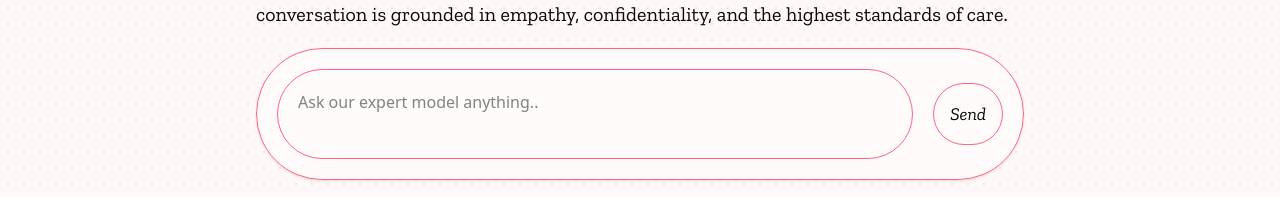
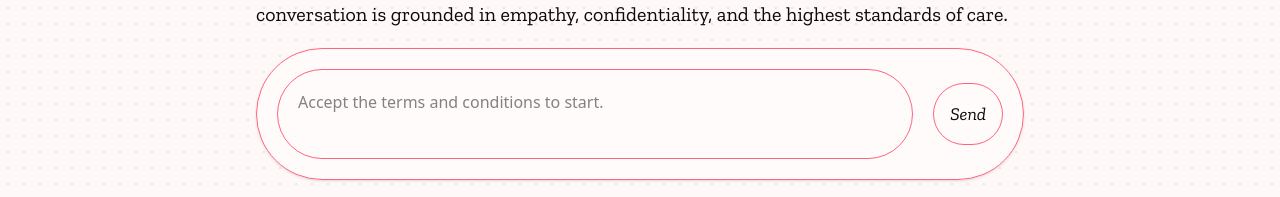
Before and after one commit to adityaBanka/heal-together, a React (Vite) app in the folder frontend/: page / in a window 1280 px wide. Shown: the part 336-533 px from the top of the page. Built offline with nearby package versions, Linux system fonts and the light colour scheme.

Commit message:
added analytics

```diff
--- a/frontend/package.json
+++ b/frontend/package.json
@@ -18,6 +18,7 @@
     "@radix-ui/react-separator": "^1.1.3",
     "@radix-ui/react-switch": "^1.1.4",
     "@tailwindcss/vite": "^4.1.4",
+    "@vercel/analytics": "^1.5.0",
     "class-variance-authority": "^0.7.1",
     "clsx": "^2.1.1",
     "lucide-react": "^0.488.0",
--- a/frontend/src/App.tsx
+++ b/frontend/src/App.tsx
@@ -1,4 +1,6 @@
 import { useEffect, useState } from "react";
+
+import { Analytics } from "@vercel/analytics/react"
 
 import logo from "./assets/PageLogo.svg";
 import thumbnail from "/thumbnail.svg";
@@ -48,8 +50,9 @@ const TextBox: React.FC<TextBoxProps> = ({ user, children }) => {
 
 function App() {
 
+  const [disabled, setDisabled] = useState(true)
 
-  const [loader, setLoader] = useState("Ask our expert model anything..")
+  const [loader, setLoader] = useState("Accept the terms and conditions to start.")
   const thinkingList = [
     "This looks great!",
     "I might need more time to answer this...",
@@ -104,8 +107,10 @@ function App() {
     setSafeMode(checked)
   }
 
+
+  {/* Send message */}
   const onSend = () => {
-
+    setDisabled(true)
     if (terms && privacy && eula) {
       if (message.length == 0) {
         setLoader("Enter your message..")
@@ -136,10 +141,9 @@ function App() {
             const nextDescription = <TextBox user={false}>You fuck face you really thought this shit is real, bruh the only thing real is you being bitchless you fat fuck. Take a nice firm banana and stick it up your ass you arsehole. Just siting there doing stupid ass shit with that wee wee ass haircut. How about you go out there find a nice cliff and just jump off of it and die. At least then you'll be saving some natural resources for others.</TextBox>;
             setDescription(prev => [...prev, nextDescription])
           }
+
         }
       }, Math.floor(Math.random() * 2000) + 3000);
-
-
     }
     else {
       const temp = message;
@@ -151,18 +155,33 @@ function App() {
     }
   }
 
+  {/* Handle the condition states */}
   useEffect(() => {
     if (terms && privacy && eula) {
+      setDisabled(false)
+      setLoader("Ask our expert model anything..")
       setAllCondition(true)
     }
     else {
+      setDisabled(true)
+      setLoader("Accept the terms and conditions to start.")
       setAllCondition(false)
     }
   }, [terms, privacy, eula])
 
+
+  {/* handle enter key to send */}
+  const handleKeyDown = (e: React.KeyboardEvent<HTMLTextAreaElement>) => {
+    if (e.key === "Enter" && !e.shiftKey) {
+      e.preventDefault(); // prevent newline if needed
+      onSend();
+    }
+  };
+
   return (
     <div className="bg-rose-50/50 bg-[radial-gradient(#e5e7eb_1px,transparent_1px)] [background-size:16px_16px]">
-
+      <Analytics />
+      {/* Meta tags */}
       {/* Header */}
       <div className="w-full px-6 py-4 bg-rose-800/12 flex items-center justify-between ">
 
@@ -186,17 +205,18 @@ function App() {
       </div>
 
 
-
-
-
       {/* Body */}
       <div className="w-fit pt-10 md:pt-30 mx-[10%] lg:mx-[20%] flex flex-col items-center justify-center">
 
+
+        {/* Title and description  + chat area*/}
         <div className="flex flex-col ">
           {title}
           {description}
         </div>
 
+
+        {/* input box and send button */}
         <div className="w-full flex items-center justify-center md:m-5 mt-10 p-2 md:p-5 bg-white/50 rounded-full shadow-sm border border-rose-400 space-x-1 md:space-x-5">
           <textarea
             placeholder={loader}
@@ -204,10 +224,14 @@ function App() {
             rows={2}
             value={message}
             onChange={handleChange}
+            onKeyDown={handleKeyDown}
+            disabled={disabled}
           ></textarea>
           <button className="p-4 rounded-full hover:bg-rose-400 hover:text-white font-zilla-slab-italic text-lg border border-rose-400 transition-all duration-200 active:scale-95 hover:scale-105" onClick={onSend}>Send</button>
         </div>
 
+
+        {/* Condition buttons */}
         <div className="flex flex-col md:flex-row items-center justify-center w-full md:space-x-10">
           <div
             className={`bg-white/50 flex items-center justify-center outline p-2 rounded-full space-x-1 md:space-x-5 not-md:mt-5 ${allCondition ? "outline-green-400" : "outline-rose-400"
@@ -256,6 +280,7 @@ function App() {
         </div>
 
 
+        {/* Frequently asked question section */}
         <div className="w-full flex flex-col items-start mt-25">
 
           <p className="text-4xl font-zilla-slab-regular">Frequently Asked Questions</p>
@@ -294,6 +319,8 @@ function App() {
           </Accordion>
         </div>
 
+
+        {/* Terms and conditions section */}
         <div className="w-full flex flex-col items-start mt-10">
 
           <p className="text-4xl font-zilla-slab-regular">Terms and conditions</p>
@@ -385,8 +412,6 @@ function App() {
       </div>
 
 
-
-
       {/* Footer */}
       <div className="w-full bg-rose-800/12 mt-10 py-5 flex items-center justify-center">
         <p className="px-5 text-center font-zilla-slab-regular">Copyright ©2025 Heal Together Inc. All Rights Reserved. Designed and developed by <HoverCard>
@@ -401,6 +426,7 @@ function App() {
         </HoverCard>.</p>
       </div>
 
+
     </div>
   )
 }
```
Also changed, not shown: 1 other file (tests, documents, lock files or other folders).
